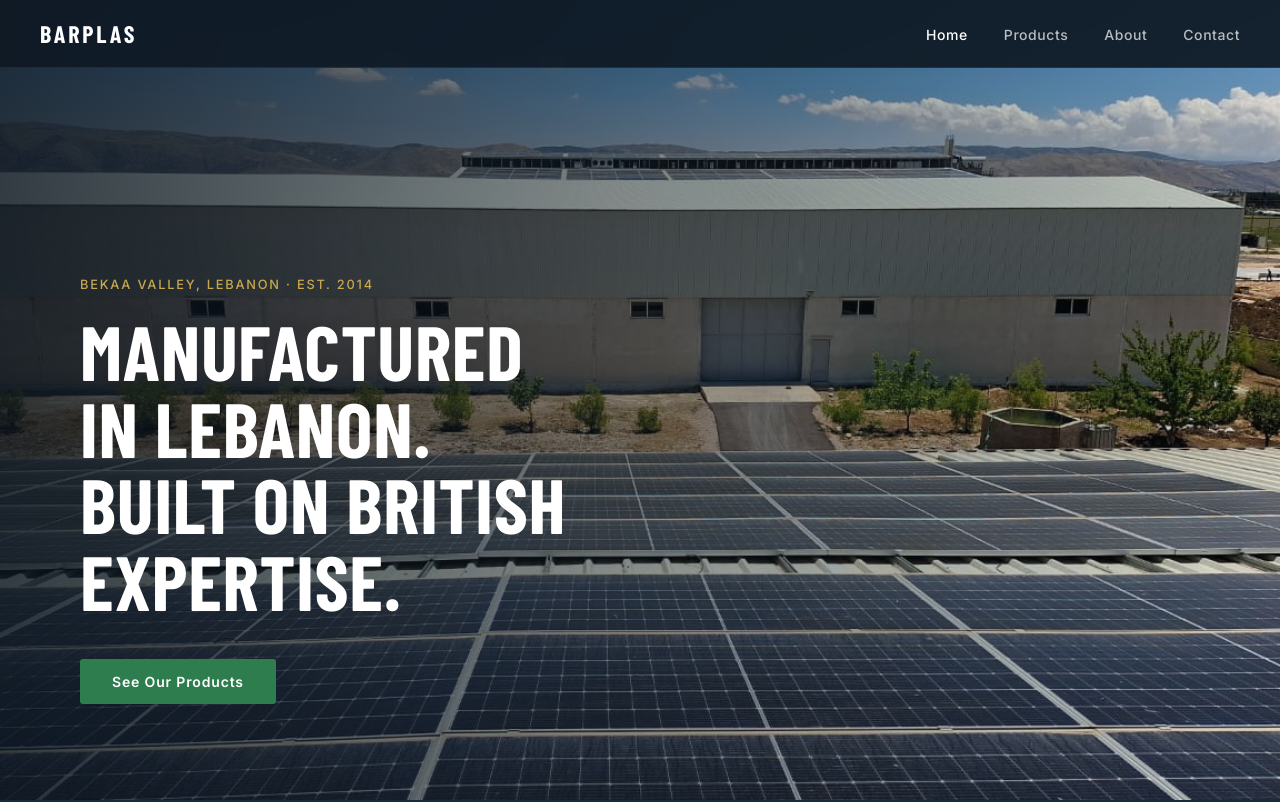
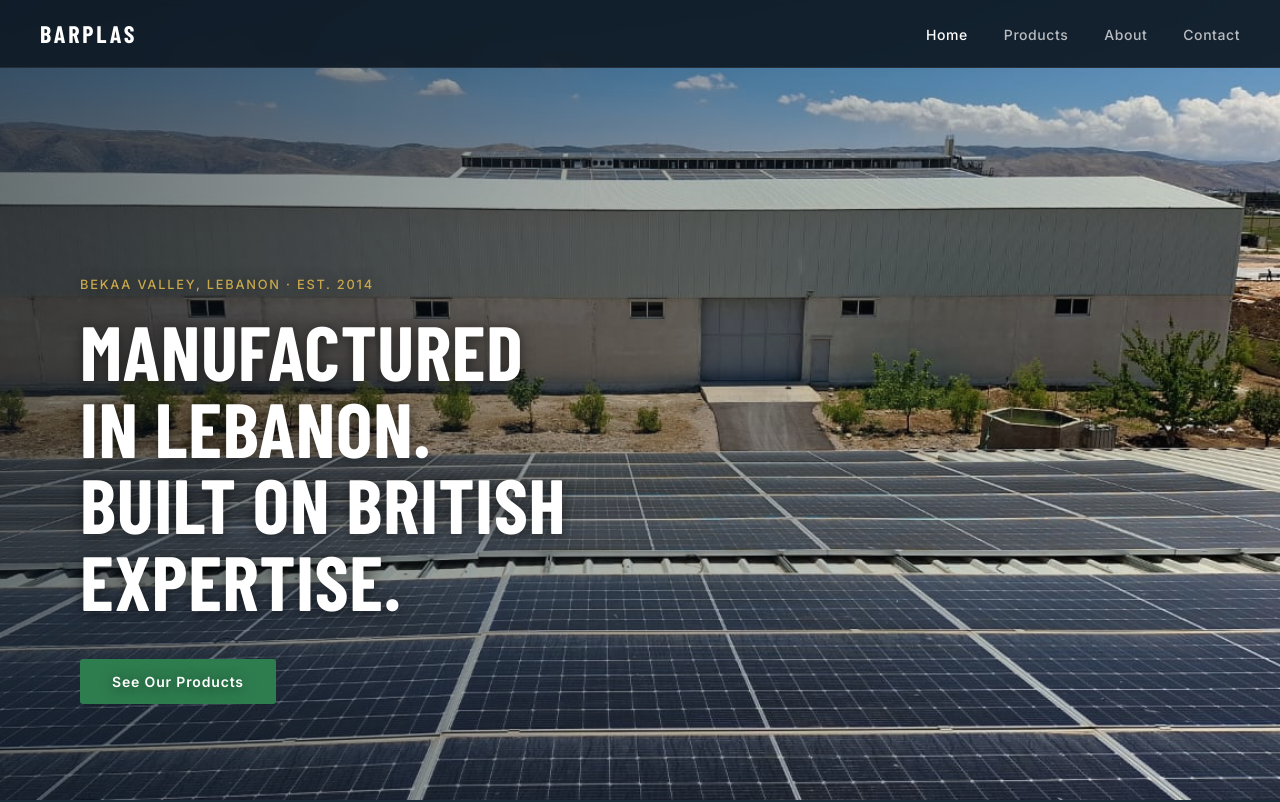
Before and after one commit to brianbarghout/barplas-website, a plain HTML site: page index.html in a window 1280 px wide. Shown: the top 802 px of the page. Drawn offline with nearby package versions, Linux system fonts and the light colour scheme; a web font is replaced by a local one.

Commit message:
Update site files (v7)

```diff
--- a/style.css
+++ b/style.css
@@ -120,9 +120,9 @@ ul { list-style: none; }
   inset: 0;
   background: linear-gradient(
     to right,
-    rgba(10, 20, 30, 0.82) 0%,
-    rgba(10, 20, 30, 0.4) 60%,
-    rgba(10, 20, 30, 0.1) 100%
+    rgba(10, 20, 30, 0.58) 0%,
+    rgba(10, 20, 30, 0.28) 55%,
+    rgba(10, 20, 30, 0.06) 100%
   );
 }
 
@@ -131,6 +131,7 @@ ul { list-style: none; }
   z-index: 1;
   padding-left: 80px;
   max-width: 640px;
+  text-shadow: 0 2px 14px rgba(0,0,0,0.55);
 }
 
 .hero-eyebrow {
```
Also changed, not shown: about.html (+2 -1 lines).
